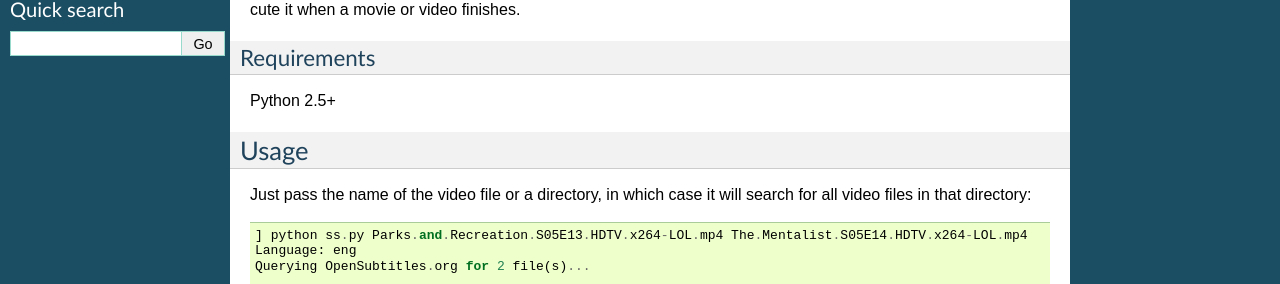
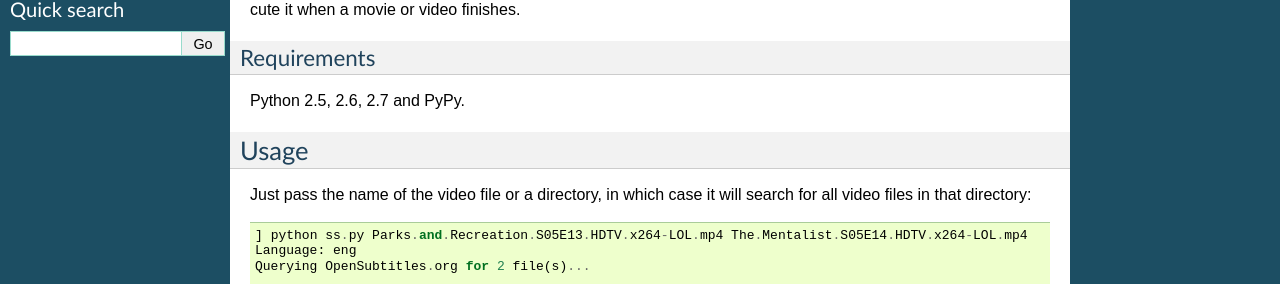
Before and after one commit to nicoddemus/ss, a Sphinx documentation site: the page built from docs/index.rst, in a window 1280 px wide. Shown: the part 227-511 px from the top of the page. Built offline with Sphinx 7.4.7, drawn with Linux system fonts in a browser that asks for light colours.

Commit message:
Mentioning PyPy support in the documentation

```diff
--- a/docs/index.rst
+++ b/docs/index.rst
@@ -21,7 +21,7 @@ manager to automatically execute it when a movie or video finishes.
 Requirements
 ~~~~~~~~~~~~
 
-Python 2.5+
+Python 2.5, 2.6, 2.7 and PyPy.
 
 
 Usage
```
Also changed, not shown: README.md (+1 -1 lines).
